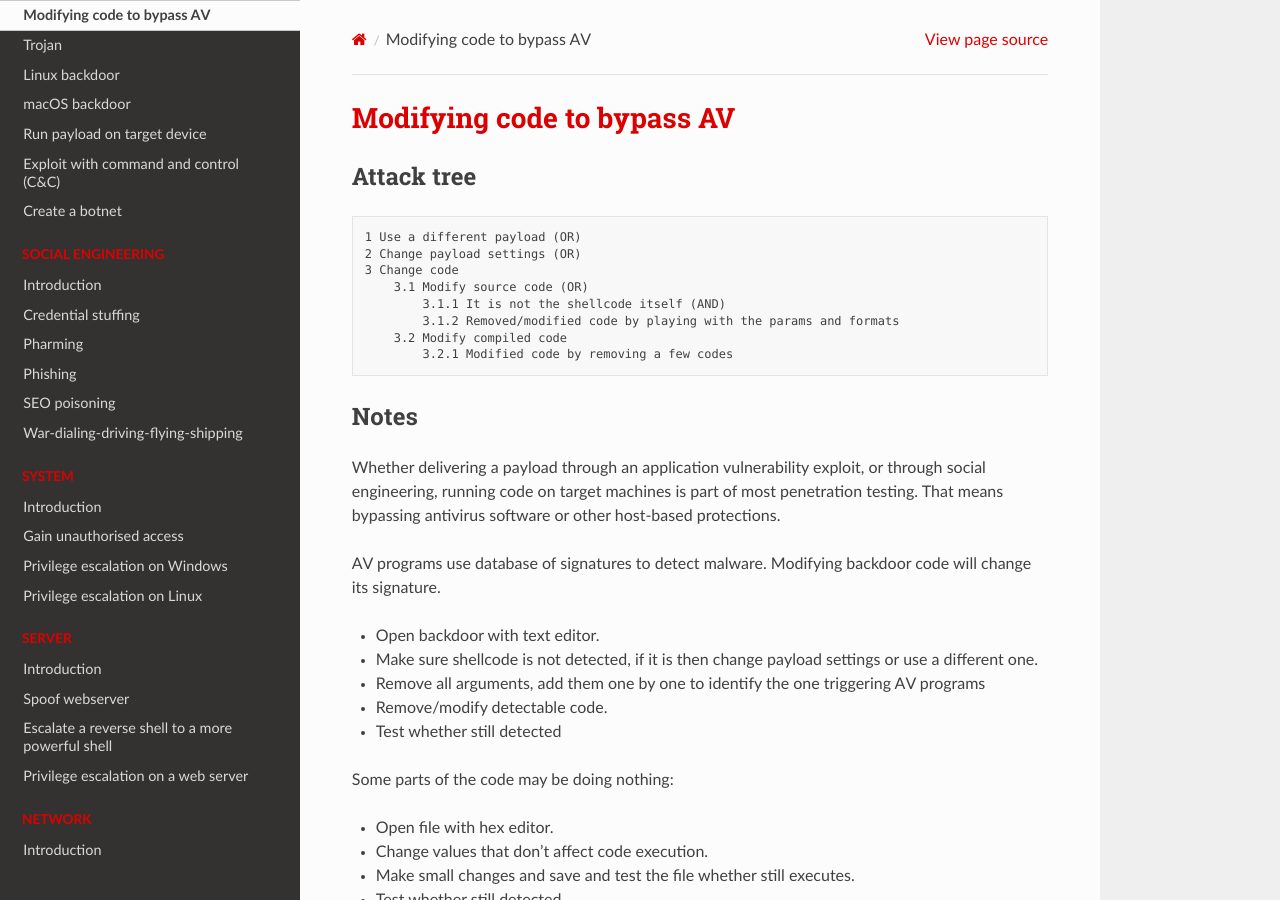
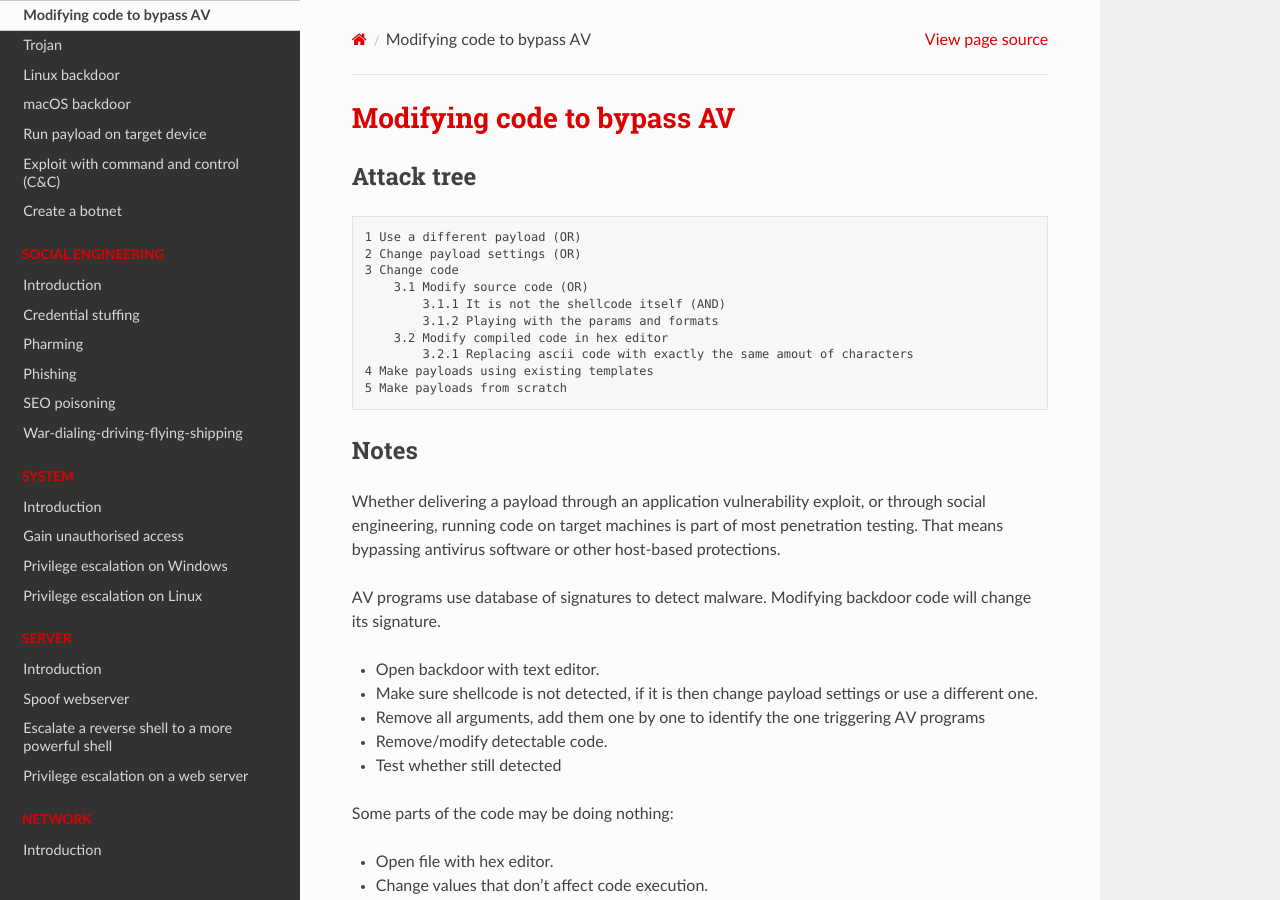
Before and after one commit to tymyrddin/red-basic, a Sphinx documentation site: the page built from source/docs/malware/Modify-source.md, in a window 1280 px wide and 900 px high. Built offline with Sphinx 7.4.7 and the Read the Docs theme 2.0.0, drawn with Linux system fonts in a browser that asks for light colours.

Commit message:
payloads

````diff
--- a/source/docs/malware/Modify-source.md
+++ b/source/docs/malware/Modify-source.md
@@ -8,9 +8,11 @@
 3 Change code
     3.1 Modify source code (OR)
         3.1.1 It is not the shellcode itself (AND)
-        3.1.2 Removed/modified code by playing with the params and formats
-    3.2 Modify compiled code
-        3.2.1 Modified code by removing a few codes
+        3.1.2 Playing with the params and formats
+    3.2 Modify compiled code in hex editor
+        3.2.1 Replacing ascii code with exactly the same amout of characters
+4 Make payloads using existing templates
+5 Make payloads from scratch
 ```
 
 ## Notes
````
Also changed, not shown: source/docs/malware/Backdoor-Windows.md (+1 -1 lines).
